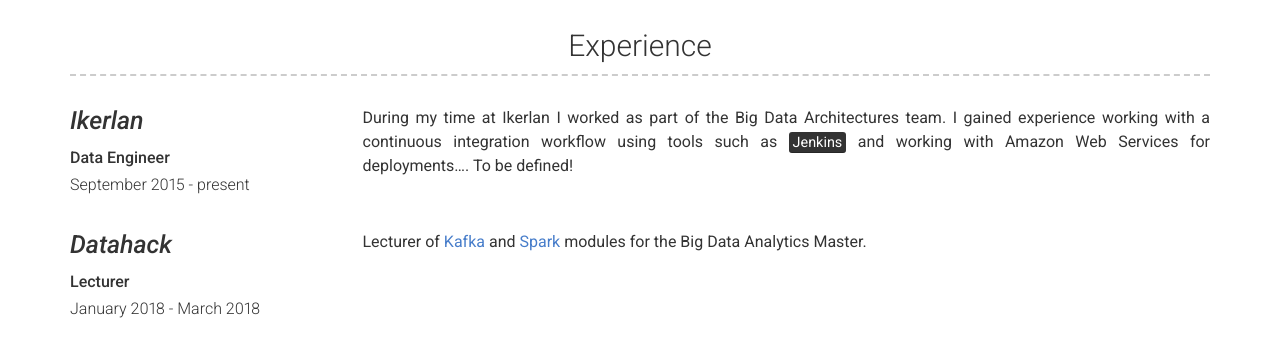
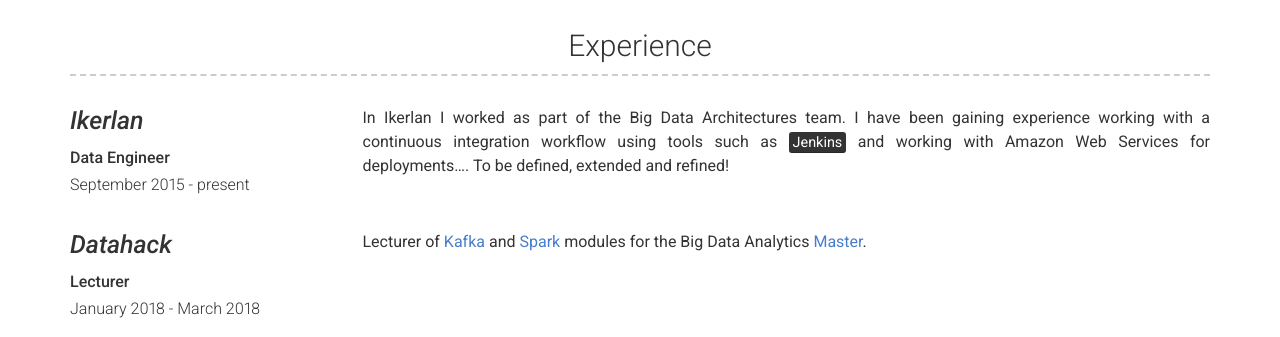
Before and after one commit to Neuw84/neuw84.github.io, a Jekyll site: the page built from index.md, in a window 1280 px wide. Shown: the part 709-1046 px from the top of the page. Built offline with Jekyll 4.4.1, drawn with Linux system fonts in a browser that asks for light colours.

Commit message:
Update experience.yml

```diff
--- a/_data/experience.yml
+++ b/_data/experience.yml
@@ -4,8 +4,8 @@
   dates: September 2015 - present
   job_title: Data Engineer
   description: |
-    During my time at Ikerlan I worked as part of the Big Data Architectures team. I gained experience working with a continuous integration
-    workflow using tools such as <mark>Jenkins</mark> and working with Amazon Web Services for deployments.... To be defined!
+    In Ikerlan I worked as part of the Big Data Architectures team. I have been gaining  experience working with a continuous integration
+    workflow using tools such as <mark>Jenkins</mark> and working with Amazon Web Services for deployments.... To be defined, extended and refined!
 
 - company: Datahack
   company: Datahack
@@ -13,7 +13,7 @@
   dates: January 2018 - March 2018
   job_title: Lecturer
   description: |
-    Lecturer of [Kafka](https://kafka.apache.org/) and [Spark](https://spark.apache.org/) modules for the Big Data Analytics Master.
+    Lecturer of [Kafka](https://kafka.apache.org/) and [Spark](https://spark.apache.org/) modules for the Big Data Analytics [Master](https://www.datahack.es/formacion/master/master-big-data-analytics/).
 
 - company: University of Basque Country
   company: University of Basque Country
```
